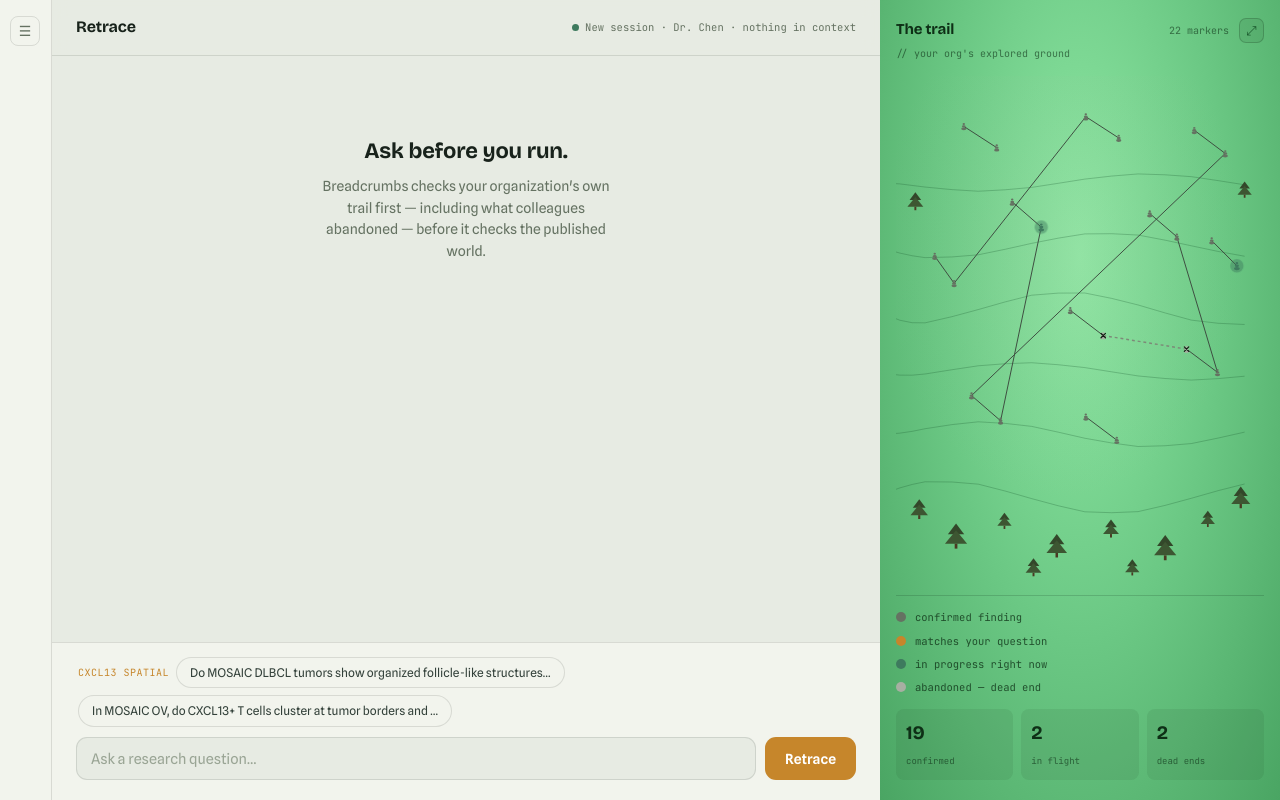
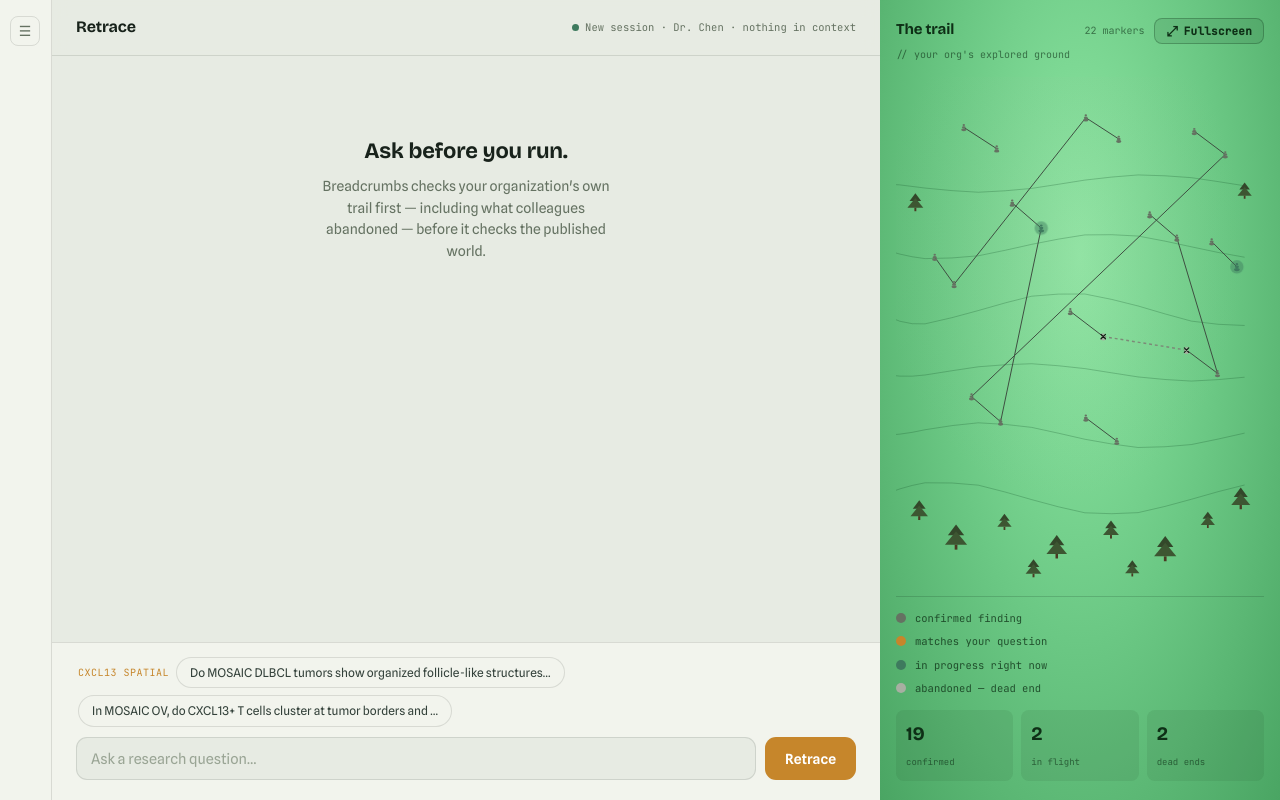
Before and after one commit to MangosteenMadness/Breadcrumbs, a Next.js app in the folder ui/: page / in a window 1280 px wide. Built offline with nearby package versions, Linux system fonts and the light colour scheme.

Commit message:
Fullscreen Visual Map

```diff
--- a/ui/app/globals.css
+++ b/ui/app/globals.css
@@ -160,8 +160,9 @@
 
 /* expand-to-fullscreen */
 .gh-r{display:flex;align-items:center;gap:10px}
-.gexpand{background:rgba(14,47,22,.08);border:1px solid rgba(14,47,22,.22);color:#1c5a2e;width:25px;height:25px;border-radius:7px;cursor:pointer;font-size:13px;line-height:1;display:flex;align-items:center;justify-content:center;transition:.15s}
+.gexpand{background:rgba(14,47,22,.1);border:1px solid rgba(14,47,22,.28);color:#0e2f16;height:26px;padding:0 11px;border-radius:8px;cursor:pointer;font-family:var(--mono);font-size:11px;font-weight:600;letter-spacing:.02em;line-height:1;display:flex;align-items:center;gap:6px;transition:.15s}
 .gexpand:hover{background:var(--crumb);border-color:var(--crumb);color:#fff}
+.gexpand-ic{font-size:14px;line-height:1}
 .trailmodal{position:fixed;inset:0;z-index:50;background:radial-gradient(ellipse at 46% 36%,#8fe8a4 0%,#6bc884 46%,#4aa563 100%);animation:fin .22s ease}
 .tm-inner{position:absolute;inset:0;display:flex;flex-direction:column;padding:0}
 .tm-head{position:absolute;top:20px;left:30px;z-index:2}
--- a/ui/app/page.tsx
+++ b/ui/app/page.tsx
@@ -330,10 +330,10 @@
             <button
               className="gexpand"
               onClick={() => setExpanded(true)}
-              title="Expand trail"
-              aria-label="Expand trail"
+              title="Expand trail to fullscreen"
+              aria-label="Expand trail to fullscreen"
             >
-              ⤢
+              <span className="gexpand-ic">⤢</span> Fullscreen
             </button>
           </div>
         </div>
```
